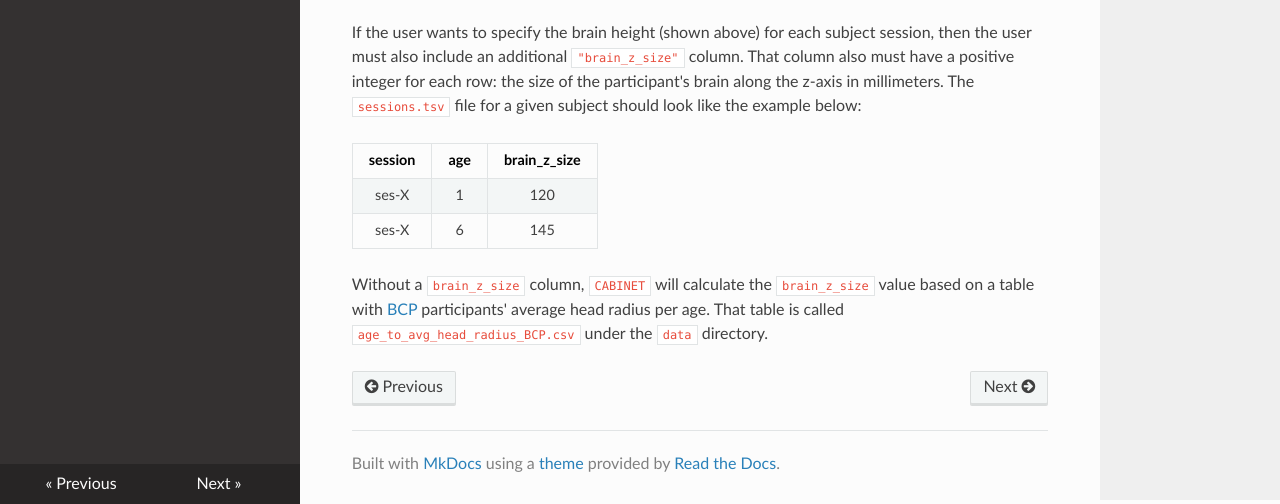
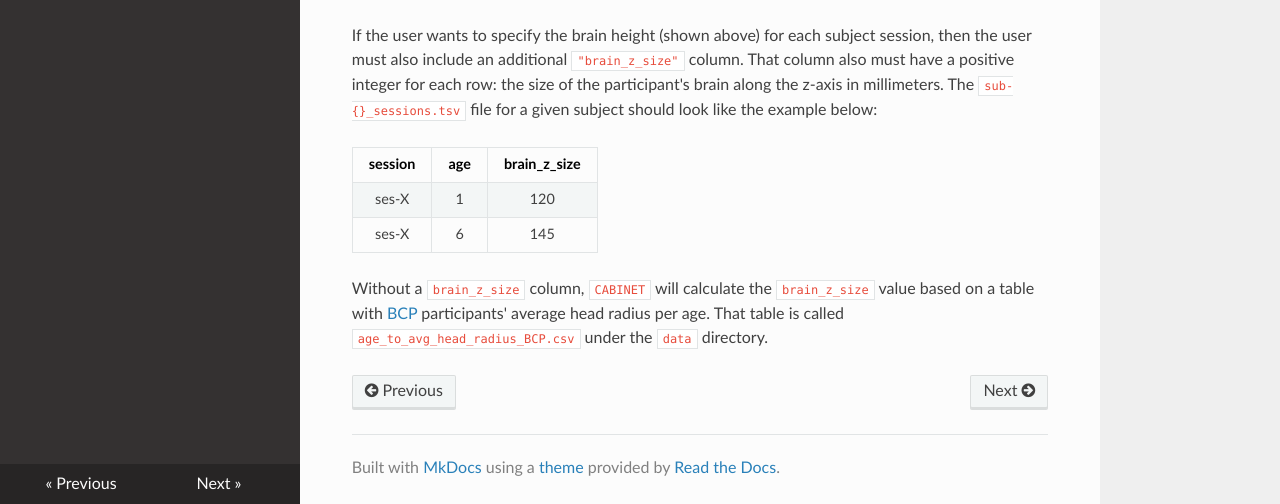
Before and after one commit to DCAN-Labs/BIBSnet, an MkDocs documentation site: the page built from docs/participants.md, in a window 1280 px wide and 900 px high, scrolled down 614 px, cut to the strip 396-900 px from the top of the window. Built offline with MkDocs 1.6.1, drawn with Linux system fonts in a browser that asks for light colours; nearby versions of some CDN libraries; some of the changed text lies outside the part shown.

Commit message:
Update participants.md

```diff
--- a/docs/participants.md
+++ b/docs/participants.md
@@ -1,8 +1,8 @@
 ## Multiple Participant Requirements
 
-### `sub-{}_sessions.tsv`
+`sub-{}_sessions.tsv`
 
-#### Format Specification Example
+### Format Specification Example
 
 | session | age |
 |:-:|:-:|
@@ -10,7 +10,7 @@
 
 NOTE: the `ses-` prefix is currently required for `session` values.
 
-#### Content
+### Content
 
 When running multiple subjects and/or sessions, the `sub-{}_sessions.tsv` file in each subject's directory (at the session directory level) must include an `age` column. In that column, each row has one positive integer, the participant's age in months at that session.
 
@@ -18,7 +18,7 @@
 <img src="https://user-images.githubusercontent.com/102316699/184005162-0b1ebb76-3e5a-4bd3-b258-a686272e2ecc.png" width=555em style="margin-left: auto; margin-right: auto; display: block" />
 <br />
 
-If the user wants to specify the brain height (shown above) for each subject session, then the user must also include an additional `"brain_z_size"` column. That column also must have a positive integer for each row: the size of the participant's brain along the z-axis in millimeters. The `sessions.tsv` file for a given subject should look like the example below:
+If the user wants to specify the brain height (shown above) for each subject session, then the user must also include an additional `"brain_z_size"` column. That column also must have a positive integer for each row: the size of the participant's brain along the z-axis in millimeters. The `sub-{}_sessions.tsv` file for a given subject should look like the example below:
 
 | session | age | brain_z_size |
 :-:|:-:|:-:|
```
